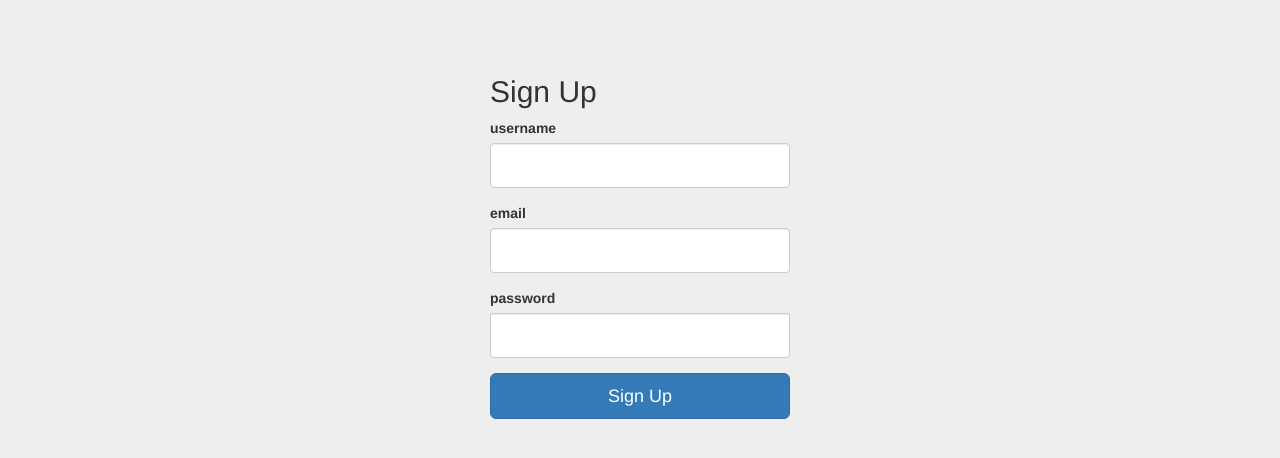
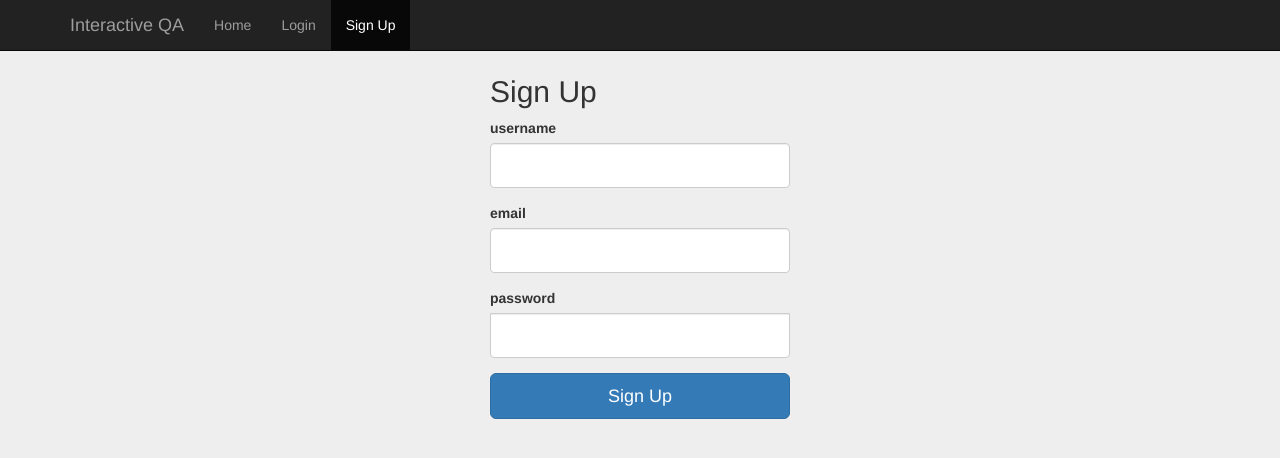
Before and after one commit to AskNowQA/InteractiveQA, a Flask app: page /signup in a window 1280 px wide. Shown: the top 458 px of the page. Run offline with Flask 2, Linux system fonts and the light colour scheme; some libraries are stand-ins or nearby versions.

Commit message:
integration

```diff
--- a/UI/login_version/templates/index.html
+++ b/UI/login_version/templates/index.html
@@ -51,8 +51,8 @@ Demo App
 
             <div class="row">
                 <div class="sup">
-                    <p>Robert Clemente Bridge</br>
-                        Robert Clemente Community School</br>
+                    <p>    &nbsp&nbsp&nbsp&nbsp&nbsp&nbsp Robert Clemente Bridge</br>
+                           &nbsp&nbsp&nbsp&nbsp&nbsp&nbsp Robert Clemente Community School</br>
                     </p>
                     <button class="directAnswer" type="button">Skip</button>
                 </div>
--- a/UI/login_version/templates/signup.html
+++ b/UI/login_version/templates/signup.html
@@ -11,6 +11,27 @@ Sign Up
 {% endblock %}
 
 {% block content %}
+    <nav class="navbar navbar-inverse navbar-fixed-top">
+      <div class="container">
+        <div class="navbar-header">
+          <button type="button" class="navbar-toggle collapsed" data-toggle="collapse" data-target="#navbar" aria-expanded="false" aria-controls="navbar">
+            <span class="sr-only">Toggle navigation</span>
+            <span class="icon-bar"></span>
+            <span class="icon-bar"></span>
+            <span class="icon-bar"></span>
+          </button>
+          <a class="navbar-brand" href="#">Interactive QA </a>
+        </div>
+        <div id="navbar" class="collapse navbar-collapse">
+          <ul class="nav navbar-nav">
+            <li><a href="{{ url_for('index') }}">Home</a></li>
+            <li><a href="{{ url_for('login') }}">Login</a></li>
+            <li class="active"><a href="{{ url_for('signup') }}">Sign Up</a></li>
+          </ul>
+        </div><!--/.nav-collapse -->
+      </div>
+    </nav>
+
 <div class="container">
 
   <form class="form-signin" method="POST" action="/signup">
```
Also changed, not shown: UI/login_version/templates/login.html (+21 -0 lines).
